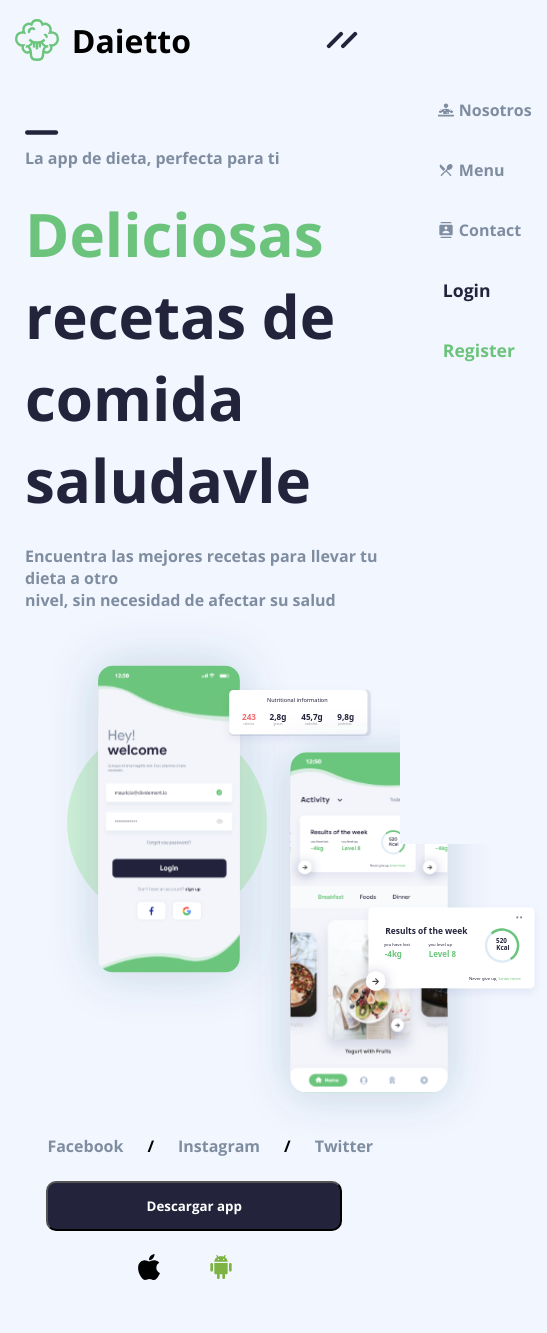
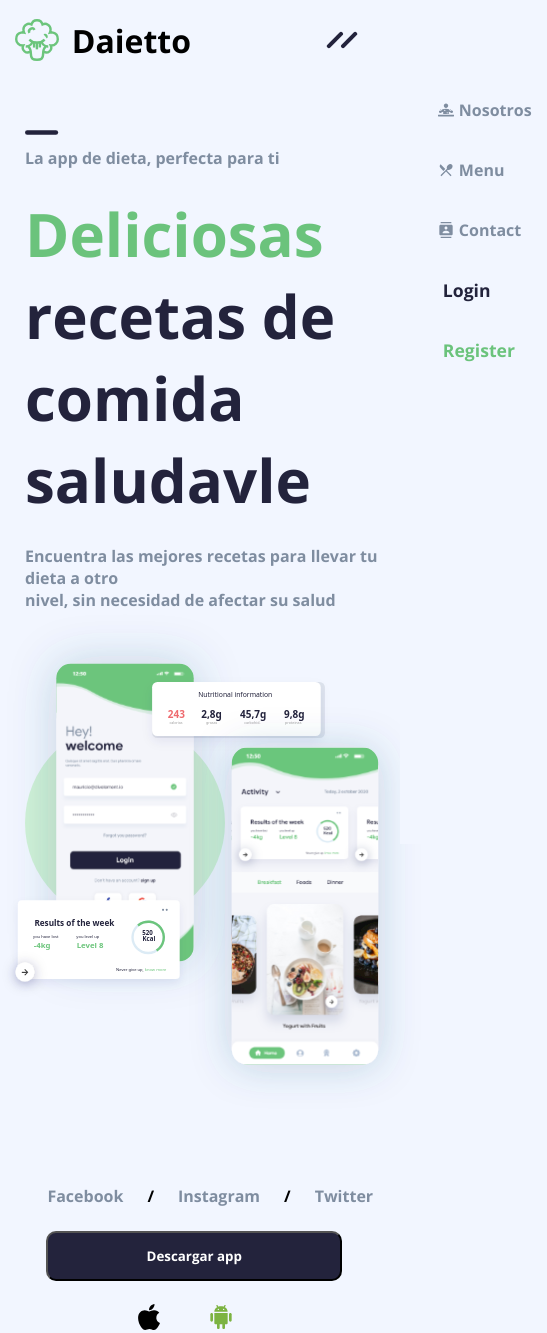
Before and after one commit to Shaikhfaruk/daietto-app, a React (Create React App) app: page / in a window 390 px wide. Shown: the whole page, 547 px wide, since content can reach past the window. Before the commit the page ends 1283 px from the top, so only its background shows below. Built offline with nearby package versions, Linux system fonts and the light colour scheme.

Commit message:
fully responsive

```diff
--- a/src/App.css
+++ b/src/App.css
@@ -23,7 +23,6 @@ body {
 .home_left_container {
   display: flex;
   flex-direction: column;
-  align-items: flex-start;
   width: 50%;
 }
 .home_left_container p {
@@ -177,7 +176,6 @@ button {
   .home {
     display: flex;
     flex-direction: column;
-    align-items: flex-start;
   }
   .dash_line {
     padding: 50px 0 0 0;
@@ -207,7 +205,7 @@ button {
     top: 20px;
   }
   .home_right_container {
-    width: 50%;
+    width: 100%;
     display: none;
   }
   .home_left_container {
@@ -238,8 +236,88 @@ button {
   .home_mb_images {
     display: flex;
     position: relative;
-    height: 500px;
-    width: 100%;
+    height: 550px;
     top: 20px;
+    justify-content: center;
+  }
+  .home_pop_img {
+    position: absolute;
+    width: 300px;
+    height: 160px;
+    left: 5px;
+    top: 281px;
+  }
+  .img1 {
+    position: absolute;
+    z-index: -1;
+    height: 235px;
+    width: 235px;
+    left: 42px;
+    top: 80px;
+  }
+  .img2 {
+    position: absolute;
+    top: -135px;
+    width: 320px;
+    height: 630px;
+    left: 0;
+  }
+  .img3 {
+    position: absolute;
+    top: -15px;
+    left: 150px;
+    width: 280px;
+    height: 158px;
+  }
+  .home_img {
+    position: absolute;
+    width: 320px;
+    left: 226px;
+    height: 628px;
+    top: -9px;
   }
 }
+@media (max-width: 415px) {
+  .social_names_up ul {
+    display: flex;
+    align-items: center;
+    justify-content: center;
+    list-style: none;
+  }
+  .img1 {
+    position: absolute;
+    z-index: -1;
+    height: 200px;
+    width: 200px;
+    left: 0;
+    top: 80px;
+  }
+  .img2 {
+    position: absolute;
+    top: -50px;
+    width: 370px;
+    height: 439px;
+    left: -85px;
+  }
+  .img3 {
+    position: absolute;
+    top: 6px;
+    left: 94px;
+    width: 239px;
+    height: 122px;
+  }
+  .home_img {
+    position: absolute;
+    width: 380px;
+    left: 90px;
+    height: 439px;
+    top: 45px;
+  }
+  .home_pop_img {
+    position: absolute;
+    width: 195px;
+    height: 110px;
+    left: -28px;
+    top: 249px;
+  }
+}
--- a/src/pages/Home.js
+++ b/src/pages/Home.js
@@ -28,13 +28,11 @@ const Home = () => {
             nivel, sin necesidad de afectar su salud
           </p>
           <div className="home_mb_images">
-            <div className="images">
-              <img className="img1" src={circle} alt="circle" />
-              <img className="img2" src={login_img} alt="login_img" />
-              <img src={img3} alt="" className="img3" />
-              <img src={home_img} alt="" className="home_img" />
-              <img src={home_pop_img} alt="" className="home_pop_img" />
-            </div>
+            <img className="img1" src={circle} alt="circle" />
+            <img className="img2" src={login_img} alt="login_img" />
+            <img src={img3} alt="" className="img3" />
+            <img src={home_img} alt="" className="home_img" />
+            <img src={home_pop_img} alt="" className="home_pop_img" />
           </div>
 
           <div className="social_names_up">
```
Also changed, not shown: src/pages/home_mb_img.svg (added).
